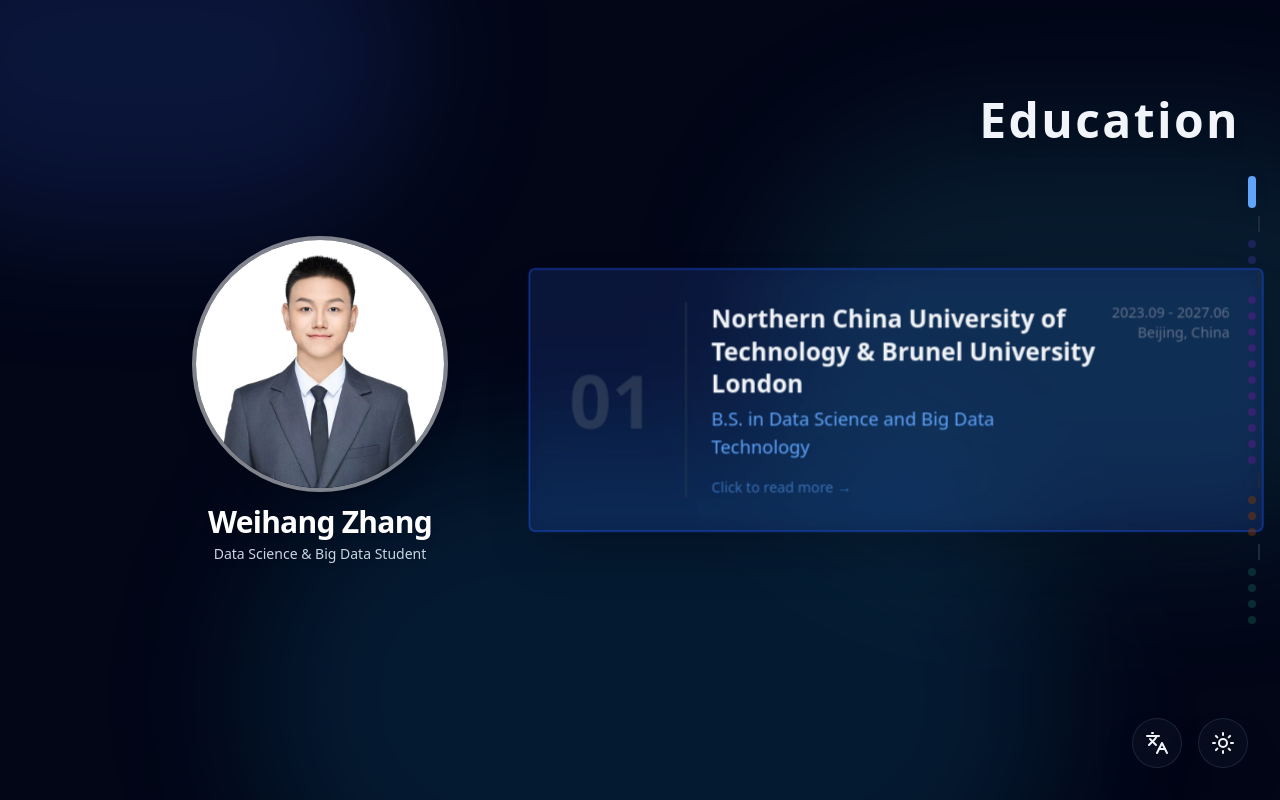
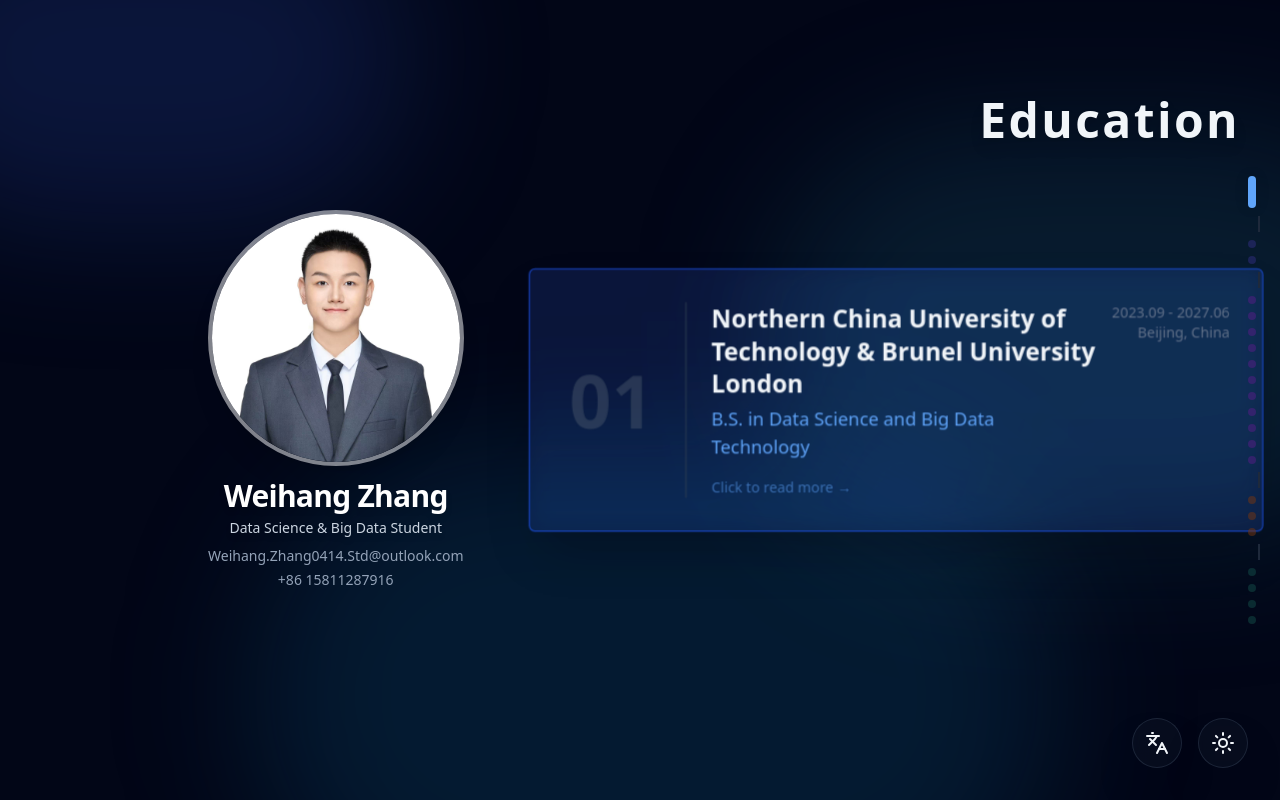
Before and after one commit to Weihang-Zhang0414/resume, a React (Vite) app: page / in a window 1280 px wide. Built offline with nearby package versions, Linux system fonts and the light colour scheme.

Commit message:
Update portfolio content

```diff
--- a/src/pages/Home.tsx
+++ b/src/pages/Home.tsx
@@ -196,12 +196,19 @@
         <div className="mt-3 text-center px-4">
           <h1 className={`${isPortrait ? 'text-xl' : 'text-lg sm:text-2xl md:text-3xl'} font-bold tracking-tight text-slate-900 dark:text-white drop-shadow-md`}>{data.hero.name[lang]}</h1>
           <p className={`${isPortrait ? 'text-xs' : 'text-[10px] sm:text-sm'} text-slate-600 dark:text-slate-300 mt-1 font-medium drop-shadow-md`}>{data.hero.role[lang]}</p>
-          {isPortrait && (
-            <div className="mt-2 flex flex-wrap justify-center gap-x-4 gap-y-1 text-[10px] font-medium text-slate-500 dark:text-slate-400">
-              <span className="flex items-center gap-1">📧 {data.hero.email}</span>
-              <span className="flex items-center gap-1">📞 {data.hero.phone}</span>
-            </div>
-          )}
+
+          <div className={`mt-2 flex ${isPortrait ? 'flex-wrap justify-center gap-x-4 gap-y-1' : 'flex-col gap-1'} text-[10px] sm:text-sm font-medium text-slate-500 dark:text-slate-400`}>
+            {data.hero.visibility?.email !== false && (
+              <a href={`mailto:${data.hero.email}`} className="hover:text-blue-500 transition-colors flex items-center justify-center gap-1">
+                {isPortrait && <span>📧</span>} {data.hero.email}
+              </a>
+            )}
+            {data.hero.visibility?.phone !== false && (
+              <span className="flex items-center justify-center gap-1">
+                {isPortrait && <span>📞</span>} {data.hero.phone}
+              </span>
+            )}
+          </div>
         </div>
       </div>
 
```
